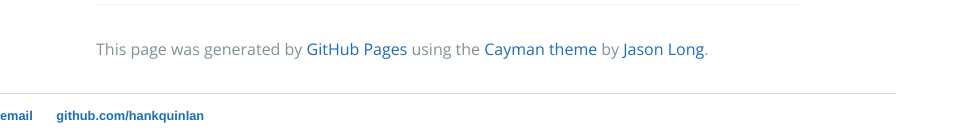
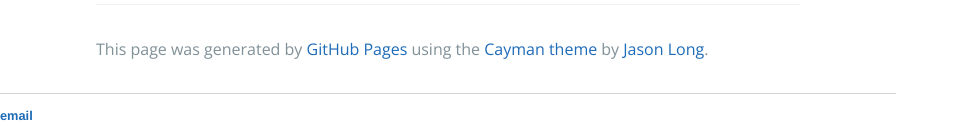
Before and after one commit to capricorno64/capricorno64.github.io, a Jekyll site: the page built from index.html, in a window 1280 px wide. Shown: the part 1509-1644 px from the top of the page, without its empty margins (0-959 px from the left). Built offline with Jekyll 4.4.1, drawn with Linux system fonts in a browser that asks for light colours.

Commit message:
Update default.html

```diff
--- a/_layouts/default.html
+++ b/_layouts/default.html
@@ -21,9 +21,8 @@
 			</div><!-- /.container -->
 			<footer>
 	    		<ul>
-	        		<li><a href="mailto:hankquinlanhub@gmail.com">email</a></li>
-	        		<li><a href="https://github.com/hankquinlan">github.com/hankquinlan</a></li>
-				</ul>
+	        		<li><a href="mailto:">email</a></li>
+			</ul>
 			</footer>
 		</body>
 	</html>
```
